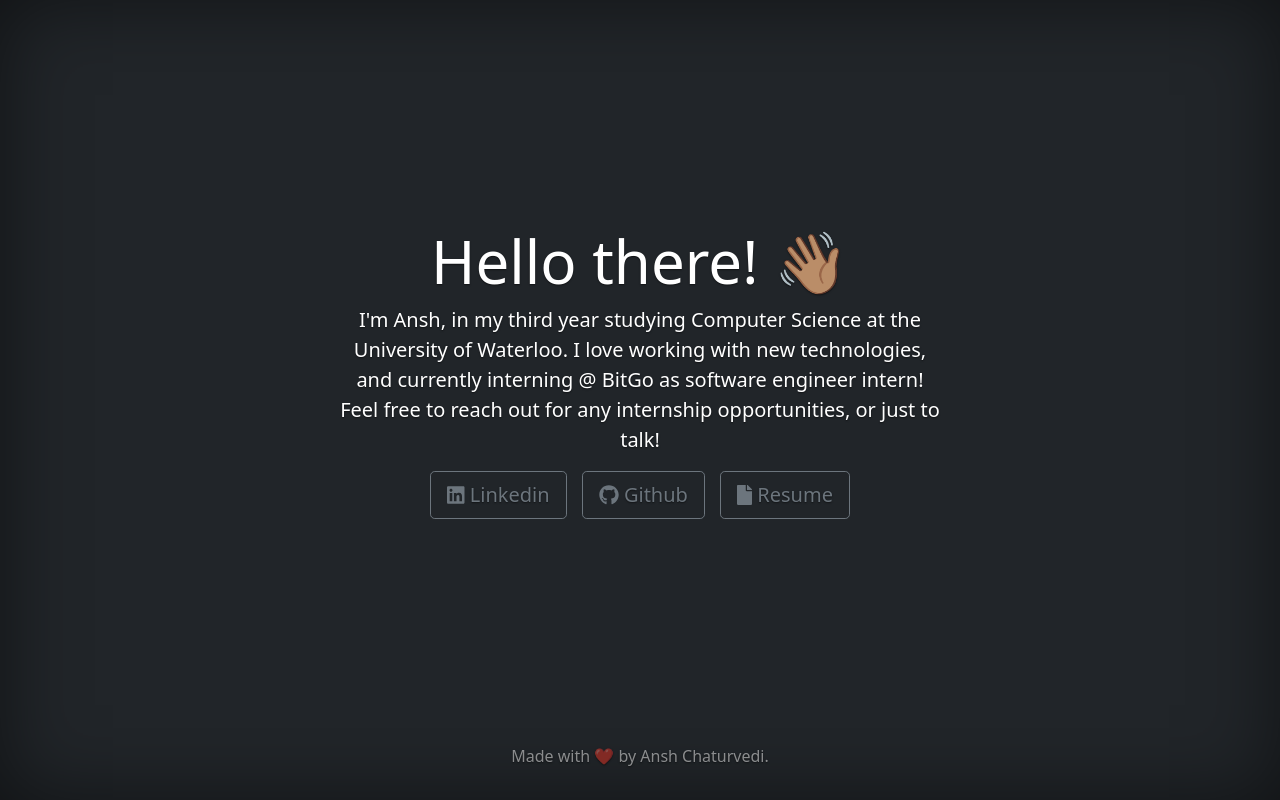
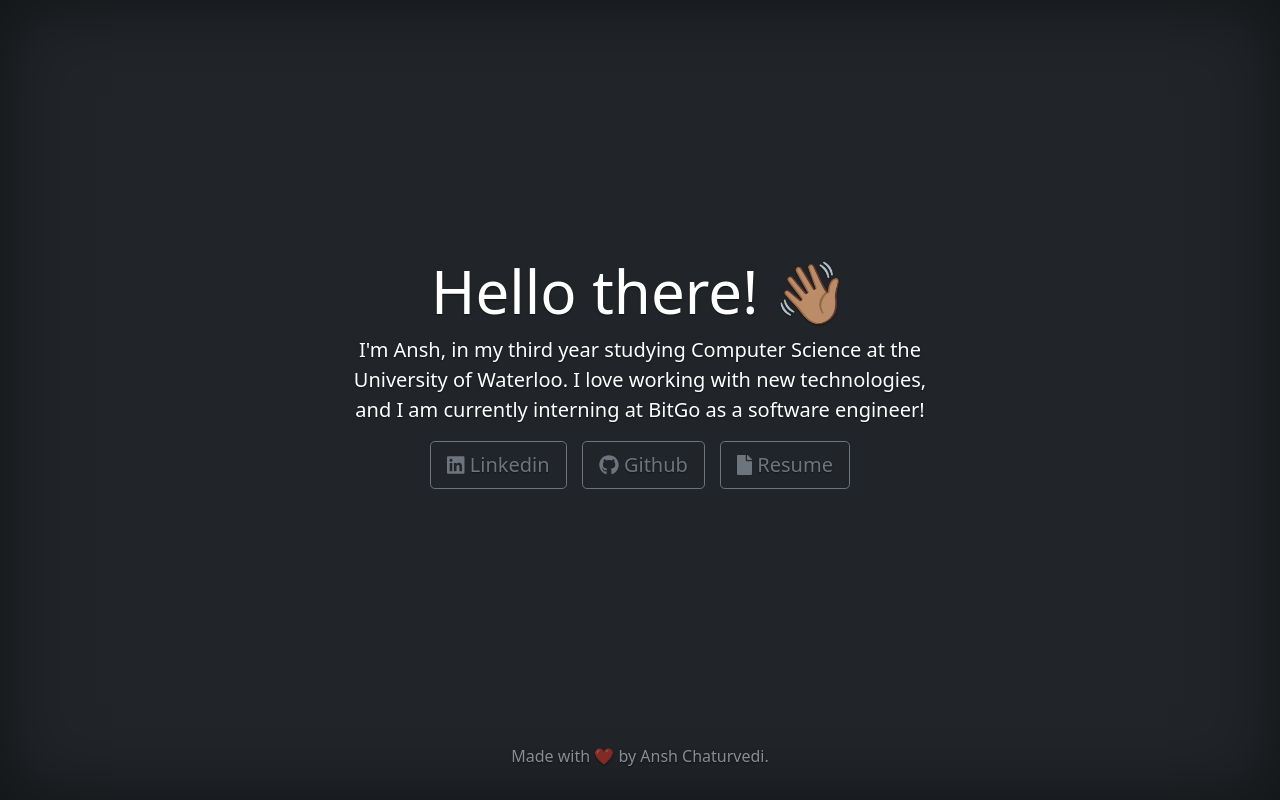
Before and after one commit to anshchaturvedi/AnshChaturvedi.github.io, a plain HTML site: page index.html in a window 1280 px wide. Drawn offline with Linux system fonts and the light colour scheme.

Commit message:
update bio again

```diff
--- a/index.html
+++ b/index.html
@@ -50,7 +50,7 @@
 
   <main class="px-3">
     <h1 style="font-size: 60px;">Hello there! 👋🏽</h1>
-    <p class="lead">I'm Ansh, in my third year studying Computer Science at the University of Waterloo. I love working with new technologies, and currently interning @ BitGo as software engineer intern! Feel free to reach out for any internship opportunities, or just to talk!</p>
+    <p class="lead">I'm Ansh, in my third year studying Computer Science at the University of Waterloo. I love working with new technologies, and I am currently interning at BitGo as a software engineer!</p>
     <p class="lead">
       <a href="https://www.linkedin.com/in/ansh-chaturvedi-236b0b189/" target="_blank" rel="noopener noreferrer" class="btn btn-lg btn-outline-secondary"><i class="fab fa-linkedin"></i> Linkedin</a>
       <a href="https://github.com/AnshChaturvedi" target="_blank" rel="noopener noreferrer" class="btn btn-lg btn-outline-secondary"><i class="fab fa-github"></i> Github</a>
```
